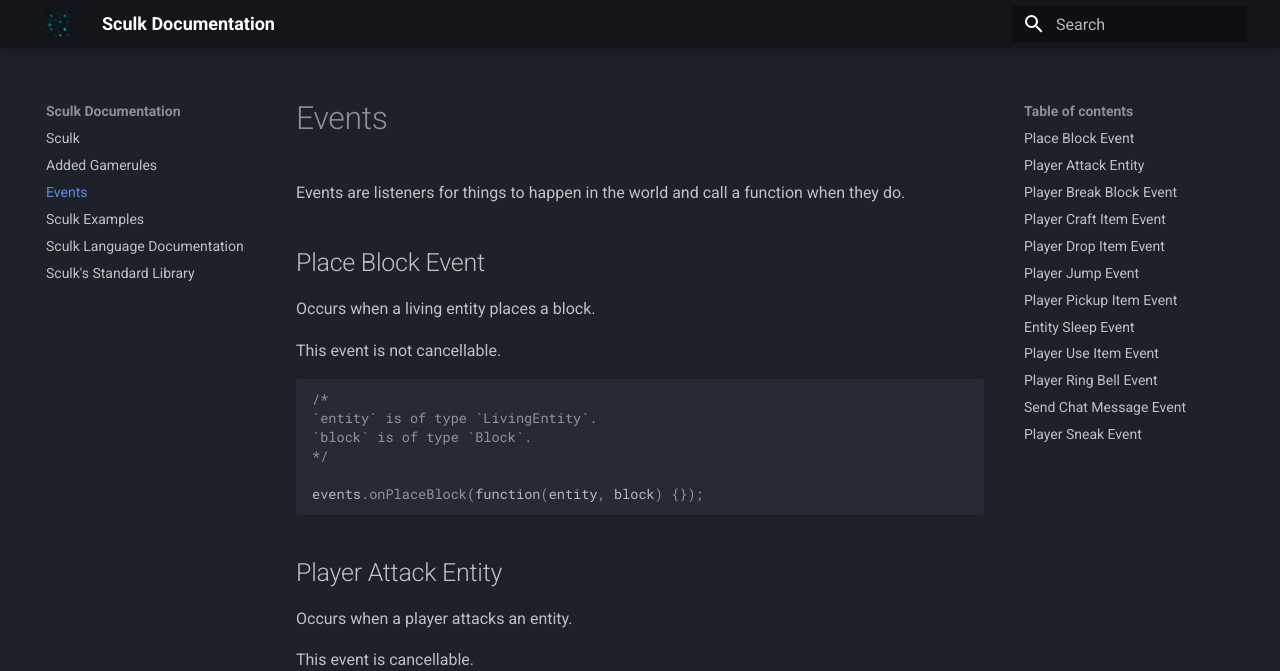
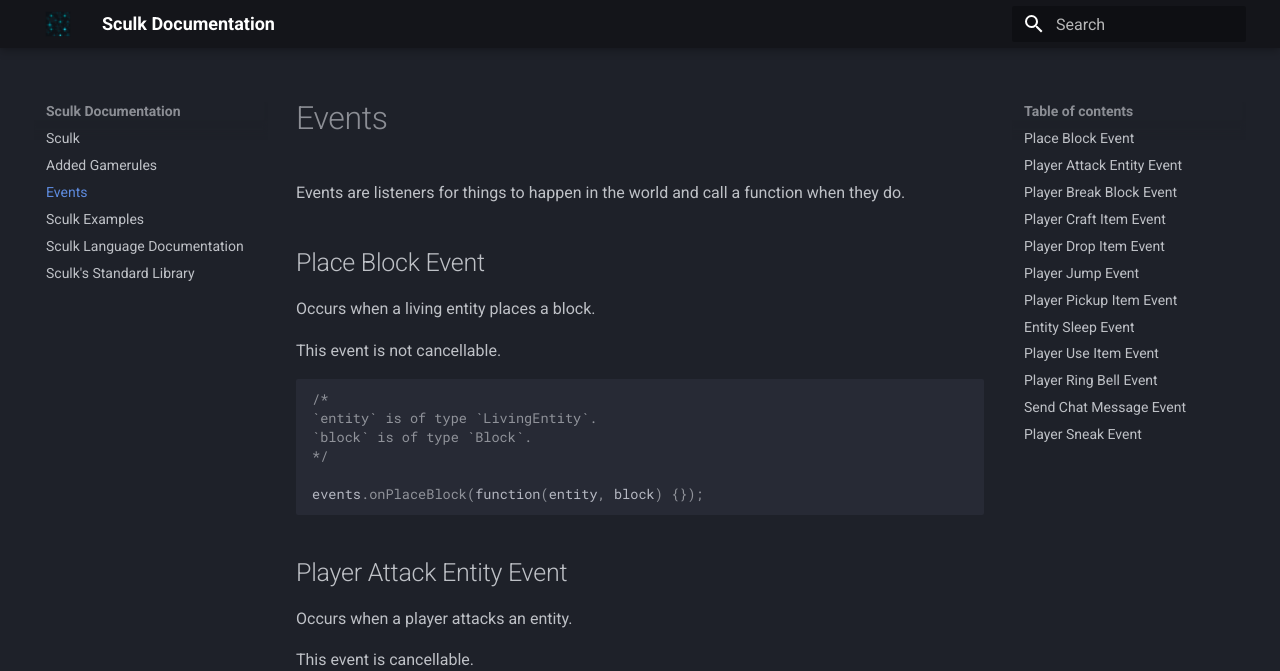
Before and after one commit to RevolvingMadness/Sculk-Docs, an MkDocs documentation site: the page built from docs/events.md, in a window 1280 px wide and 900 px high. Shown: the top 671 px of the window. Built offline with MkDocs 1.6.1 and Material for MkDocs 9.7.7, drawn with Linux system fonts in a browser that asks for light colours.

````diff
--- a/docs/events.md
+++ b/docs/events.md
@@ -17,7 +17,7 @@
 events.onPlaceBlock(function(entity, block) {});
 ```
 
-## Player Attack Entity
+## Player Attack Entity Event
 
 Occurs when a player attacks an entity.
 
````
Also changed, not shown: 1 other file.
